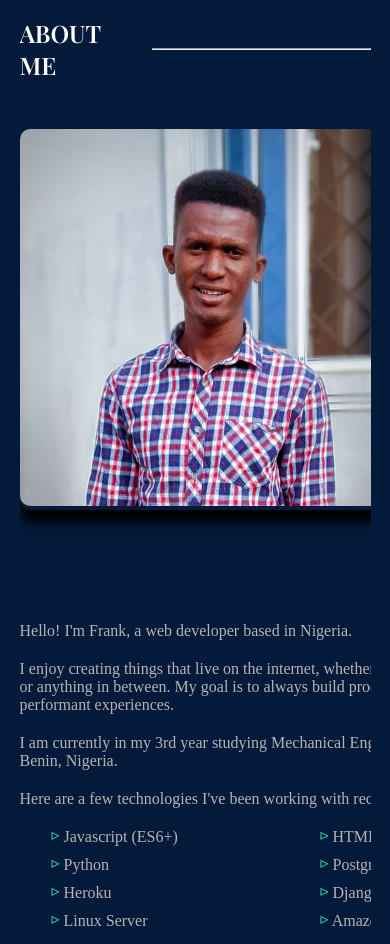
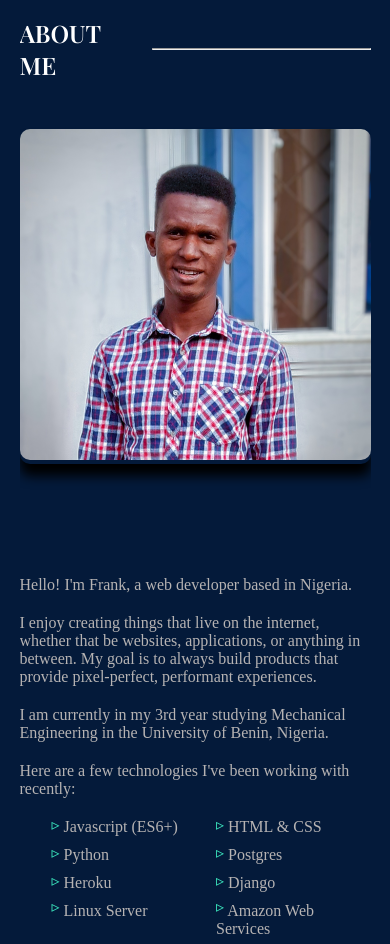
Before and after one commit to osas2211/my-porfolio, a plain HTML site: page index.html in a window 390 px wide. Shown: the part 850-1794 px from the top of the page. Drawn offline with nearby package versions, Linux system fonts and the light colour scheme; a web font is replaced by a local one.

Commit message:
fixed mobile-Desktop Mode

```diff
--- a/css/styles.css
+++ b/css/styles.css
@@ -253,12 +253,12 @@ section#home{
 }
 
 .about-text{
-    width: 35rem;
+    max-width: 35rem;
 }
 
 .about-photo{
     -background-color: black;
-    width: 25rem;
+    max-width: 25rem;
     height: 80%;
     border-radius: 10px;
     box-shadow: 0 12px 12px rgb(0,0,0, 1);
```
